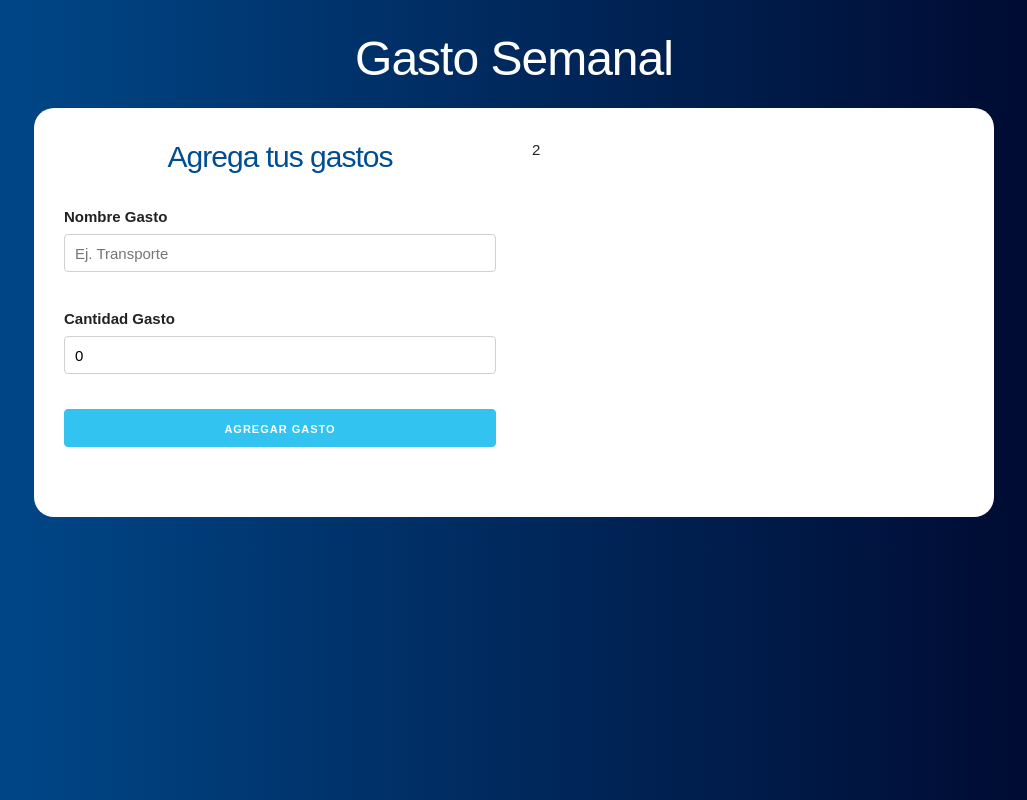
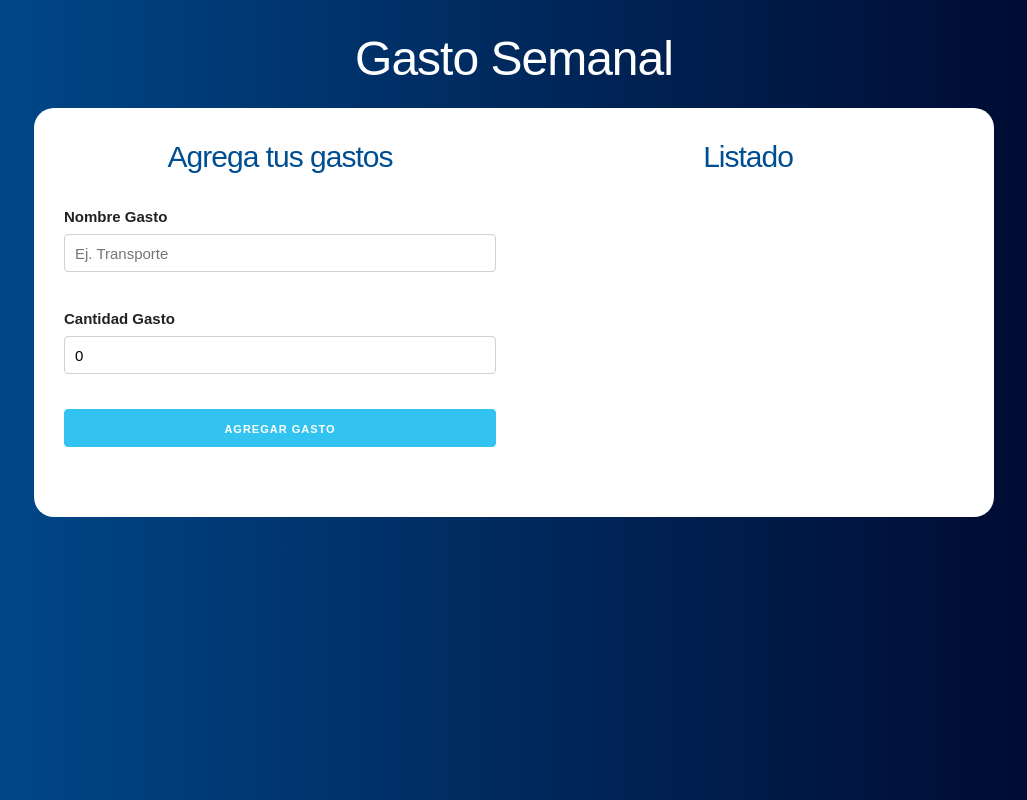
Before and after one commit to dev-ignacio-h/presupuesto-react, a React (Create React App) app: page / in a window 1280 px wide. Both pictures are taken after typing "5" into the empty fields and a click on the input "Definir presupuesto". Shown: the whole page, without its empty margins (126-1153 px from the left). Built offline with nearby package versions, Linux system fonts and the light colour scheme.

Commit message:
listar gastos

```diff
--- a/src/App.js
+++ b/src/App.js
@@ -1,6 +1,7 @@
 import { useState } from 'react';
 import Pregunta from './components/Pregunta';
 import Formulario from './components/Formulario';
+import Listado from './components/Listado'
 
 function App() {
   // Definir el state
@@ -34,7 +35,11 @@ function App() {
                 <Formulario agregarNuevoGasto={agregarNuevoGasto} />
               </div>
 
-              <div className="one-half column">2</div>
+              <div className="one-half column">
+                <Listado
+                  gastos={gastos}
+                />
+              </div>
             </div>
           )}
         </div>
--- /dev/null
+++ b/src/components/Gasto.js
@@ -0,0 +1,10 @@
+const Gasto = ({ gasto }) => (
+  <li className="gastos">
+    <p>
+      {gasto.nombre}
+      <span className="gasto">${gasto.cantidad}</span>
+    </p>
+  </li>
+);
+
+export default Gasto;
--- /dev/null
+++ b/src/components/Listado.js
@@ -0,0 +1,12 @@
+import Gasto from './Gasto';
+
+const Listado = ({ gastos }) => (
+  <div className="gastos-realizados">
+    <h2>Listado</h2>
+    {gastos.map(gasto => (
+      <Gasto key={gasto.id} gasto={gasto} />
+    ))}
+  </div>
+);
+
+export default Listado;
```
